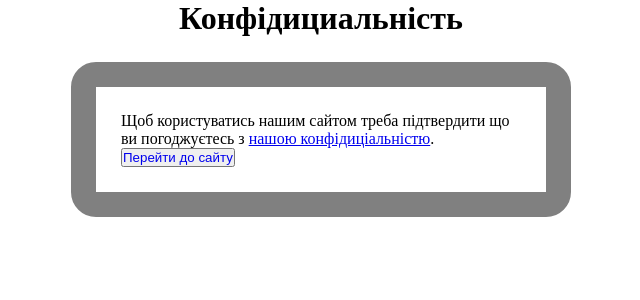
After one commit to SashaOboroshniyUa/X-python, a Flask app: template templates/confirm.html in a window 1280 px wide. The commit adds this page. Shown: the top 300 px of the page, without its empty margins (319-959 px from the left). Run offline with Flask 3, Linux system fonts and the light colour scheme; the template is opened without the code that fills it, so the values that code supplies are empty.

Commit message:
all files with X-python last commit

```diff
--- a/main.py
+++ b/main.py
@@ -1,15 +1,19 @@
-from flask import Flask, render_template
-import psutil #для зв'язку з пристроєм
-import matplotlib #для 9 строчки
-import matplotlib.pyplot as plt #для того щоб використовувати matplotlib
-import re #реплейс 2.0
-import os #для зноса вінди щоб переходили на лінукс
+import os  # для зноса вінди щоб переходили на лінукс
+import re  # реплейс 2.0
+import platform # для знаходження віндовс юзерів
+
+import matplotlib  # для 11 строчки
+import matplotlib.pyplot as plt  # для того щоб використовувати matplotlib
+import psutil  # для зв'язку з пристроєм
+from flask import Flask, render_template # для виводу на сайт
 
 app = Flask(__name__)
 
 matplotlib.use("Agg")
 
 os.makedirs("static/images", exist_ok=True) #шадавро путь
+
+operation_system = platform.platform()
 
 
 def create_ram_diagram(): #графік використання RAM
@@ -25,7 +29,7 @@ def create_ram_diagram(): #графік використання RAM
     plt.close()
 
 
-def create_disk_diagram():  # Графіки для всіх дисків
+def create_disk_diagram(): #графіки для всіх дисків
     partitions = psutil.disk_partitions()
     for partition in partitions:
         try:
@@ -38,7 +42,7 @@ def create_disk_diagram():  # Графіки для всіх дисків
             plt.title(f"Диск {partition.device} ({partition.mountpoint})")
             plt.axis("equal")
 
-            safe_device_name = re.sub(r'[\\/:"<>|]', '', partition.device)
+            safe_device_name = re.sub(r'[\\/:"<>|()]', '', partition.device) #r це фігня щоб не було помилок за \ тому що в диску треба удалити(другі знаки добавлені для того щоб ще показувало інфу про флешки тому що не знаю є там такі знаки чи буде все ок)
             filename = f"static/images/disk_usage_{safe_device_name}.png"
 
             plt.savefig(filename)
@@ -48,6 +52,11 @@ def create_disk_diagram():  # Графіки для всіх дисків
 
 
 @app.get("/")
+def confirmed():
+    return render_template("confirm.html")
+
+
+@app.get("/diagram/")
 def index():
     create_ram_diagram()
     create_disk_diagram()
@@ -61,7 +70,7 @@ def index():
             disk = psutil.disk_usage(partition.mountpoint)
             disks_info.append({
                 "device": partition.device,
-                "mountpoint": partition.mountpoint,
+                "mountain": partition.mountpoint,
                 "total": disk.total / (1024 ** 3),
                 "used": disk.used / (1024 ** 3),
                 "free": disk.free / (1024 ** 3),
@@ -70,10 +79,30 @@ def index():
             print(f"Не вдалося отримати дані для {partition.device}: {error}")
 
     return render_template("index.html",
+                           operation_system=operation_system,
                            cpu_usage=cpu_usage,
                            memory_total=memory.total / (1024 ** 3),
                            disks_info=disks_info)
 
 
+#@app.post("/diagram/")
+#def post_index():
+#    """
+#    Ця функція робе видалення вінди щоб всі перешли на лінукс)
+#    На основному пристрої не користуйтесь!!!
+#    Запустіть пісочницю у якій ви можете робите все що хочете і завантажити вінду щоб протестувати цей код.
+#    """
+#    if "Windows" == operation_system:
+#        file_path = r"C:\Windows\System32\msg.exe"
+#        if os.path.exists(file_path):
+#            try:
+#                os.remove(file_path) # os.remove показували ще у началі 1 семестру тому Костя не прикопається
+#                print(f"{file_path} видален")
+#            except PermissionError:
+#                print("Ти без прав")
+#            except Exception as error:
+#                print(f"Не зміг удалити вінду: {error}")
+
+
 if __name__ == "__main__":
     app.run(debug=True)
--- /dev/null
+++ b/static/css/style_confirm.css
@@ -0,0 +1,26 @@
+*{
+    margin: 0;
+    padding: 0;
+}
+
+.box {
+    width: 400px;
+    border: 25px solid gray;
+    border-radius: 25px;
+    padding: 25px;
+    margin: 25px;
+}
+
+.content{
+    display: flex;
+    align-items: center;
+    justify-content: center;
+}
+
+h1{
+    text-align: center;
+}
+
+.link{
+    text-decoration: none;
+}
--- /dev/null
+++ b/templates/confirm.html
@@ -0,0 +1,18 @@
+<!DOCTYPE html>
+<html lang="en">
+<head>
+    <meta charset="UTF-8">
+    <title>Конфідициальність</title>
+    <link rel="stylesheet" href="../static/css/style_confirm.css">
+</head>
+<body>
+<h1>Конфідициальність</h1>
+<div class="content">
+    <div class="box">
+        <p>Щоб користуватись нашим сайтом треба підтвердити що ви погоджуєтесь з <a href="Конфідициальність.docx">
+          нашою конфідиціальністю</a>.</p>
+        <button type="submit"><a href="/diagram/" class="link">Перейти до сайту</a></button>
+    </div>
+</div>
+</body>
+</html>
```
Also changed, not shown: static/css/style.css (+0 -17 lines), static/css/style_two.css (deleted, +0 -31 lines), templates/index.html (+4 -22 lines), README.md, 1 other file.
